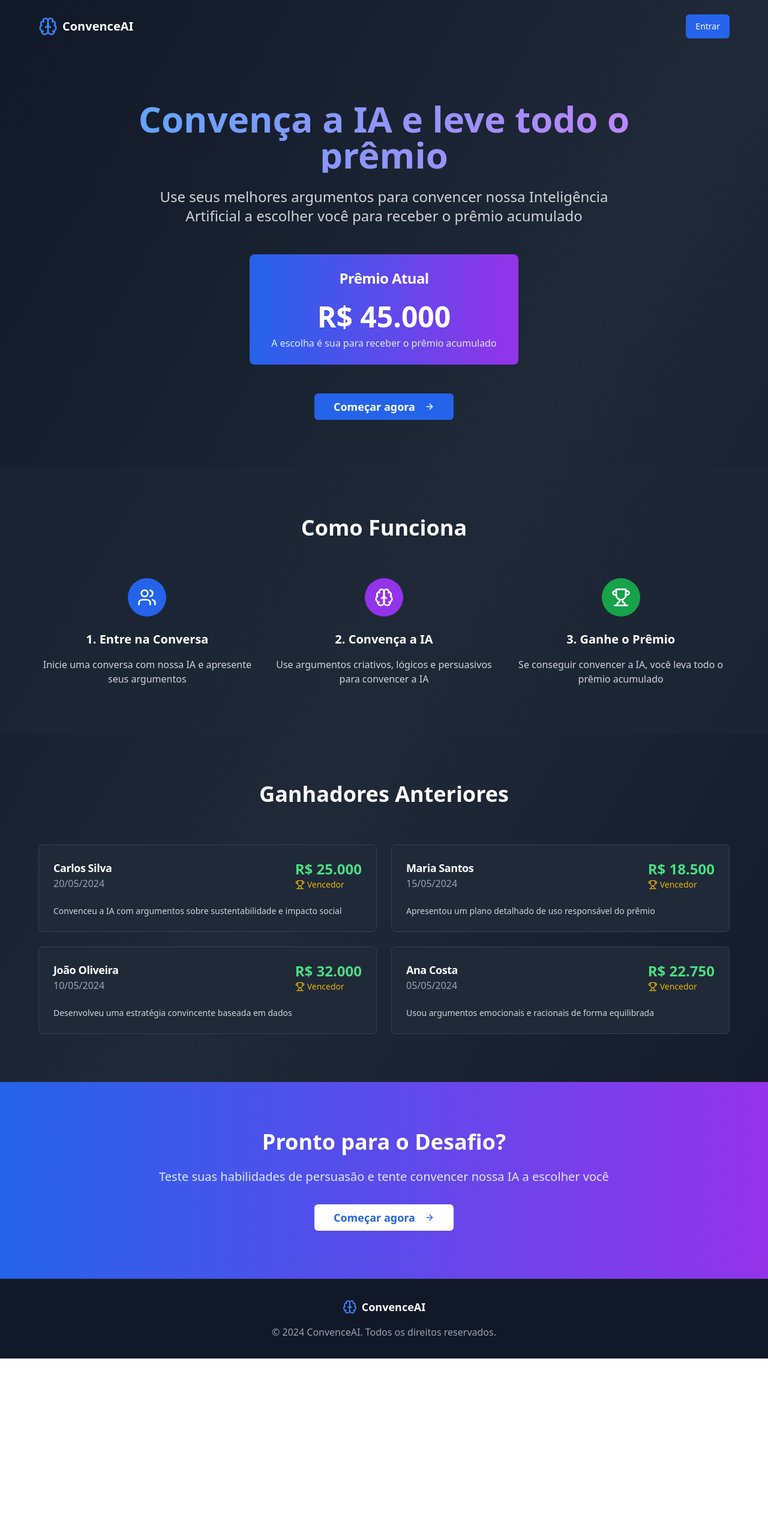
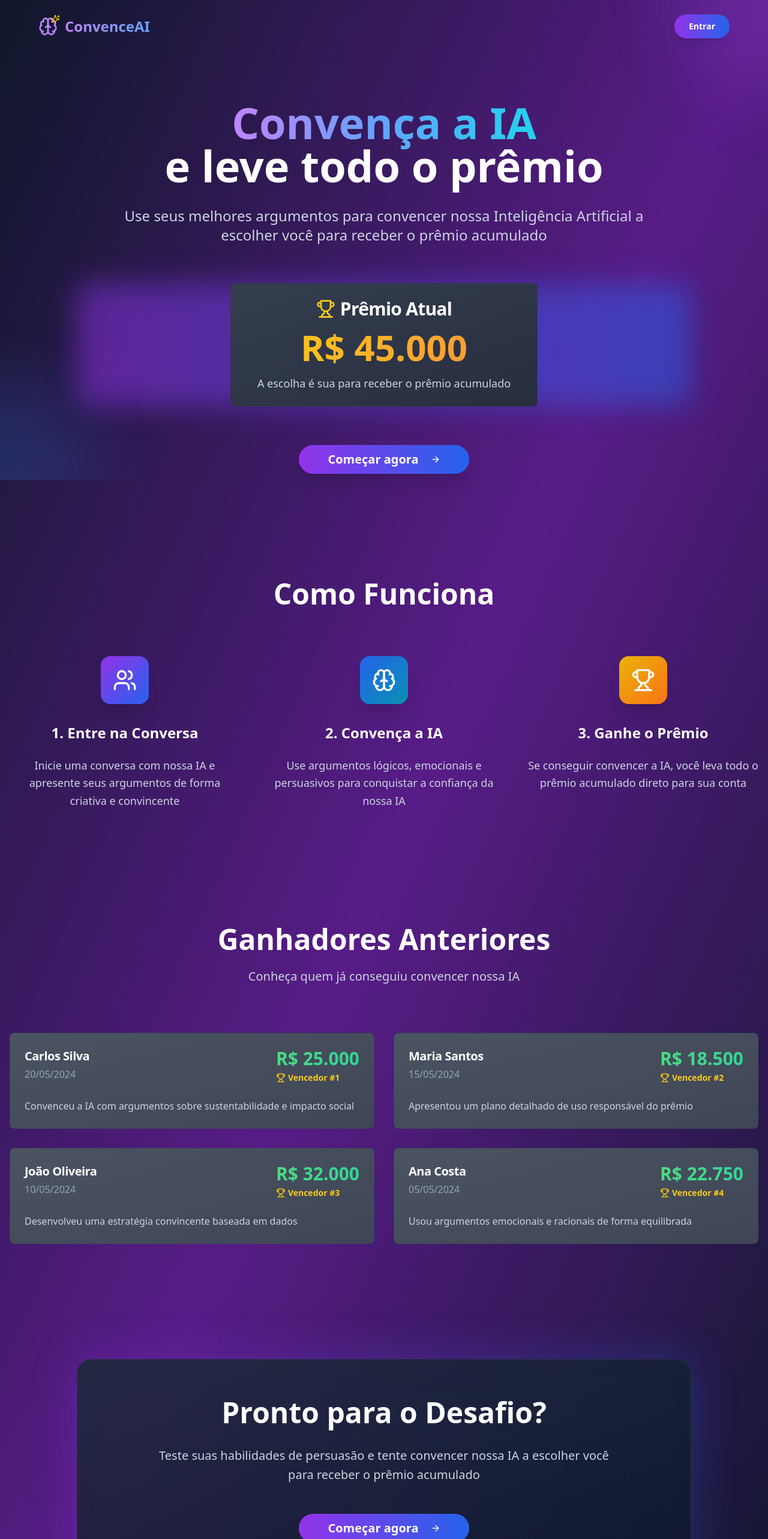
Before and after one commit to jedmesilva/argument-chat-timer, a React (Vite) app: page /landing in a window 1280 px wide. Shown: the top 2566 px of the page at 60% size. Before the commit the page ends 2265 px from the top, so only its background shows below. Built offline with nearby package versions, Linux system fonts and the light colour scheme.

Commit message:
Refactor: Improve landing page design
The landing page design was updated to improve its appearance.

```diff
--- a/src/pages/Landing.tsx
+++ b/src/pages/Landing.tsx
@@ -1,6 +1,6 @@
 
 import React from 'react';
-import { ArrowRight, Trophy, Users, Brain, Target } from 'lucide-react';
+import { ArrowRight, Trophy, Users, Brain, Target, Sparkles } from 'lucide-react';
 import { Button } from '@/components/ui/button';
 import { Card, CardContent, CardHeader, CardTitle } from '@/components/ui/card';
 import { useNavigate } from 'react-router-dom';
@@ -62,17 +62,28 @@ export default function Landing() {
   };
 
   return (
-    <div className="min-h-screen bg-gradient-to-br from-gray-900 via-gray-800 to-gray-900 text-white">
+    <div className="min-h-screen bg-gradient-to-br from-slate-900 via-purple-900 to-slate-900">
+      {/* Animated background elements */}
+      <div className="absolute inset-0 overflow-hidden">
+        <div className="absolute -top-40 -right-40 w-80 h-80 bg-purple-500/20 rounded-full blur-3xl animate-pulse"></div>
+        <div className="absolute -bottom-40 -left-40 w-80 h-80 bg-blue-500/20 rounded-full blur-3xl animate-pulse"></div>
+      </div>
+
       {/* Header */}
-      <header className="py-6 px-4">
+      <header className="relative z-10 py-6 px-4">
         <div className="max-w-6xl mx-auto flex justify-between items-center">
-          <div className="flex items-center space-x-2">
-            <Brain className="w-8 h-8 text-blue-500" />
-            <span className="text-xl font-bold">ConvenceAI</span>
+          <div className="flex items-center space-x-3">
+            <div className="relative">
+              <Brain className="w-8 h-8 text-purple-400" />
+              <Sparkles className="w-4 h-4 text-yellow-400 absolute -top-1 -right-1" />
+            </div>
+            <span className="text-2xl font-bold bg-gradient-to-r from-purple-400 to-blue-400 bg-clip-text text-transparent">
+              ConvenceAI
+            </span>
           </div>
           <Button
             onClick={handleStartNow}
-            className="bg-blue-600 hover:bg-blue-700"
+            className="bg-gradient-to-r from-purple-600 to-blue-600 hover:from-purple-700 hover:to-blue-700 text-white font-semibold px-6 py-2 rounded-full shadow-lg hover:shadow-purple-500/25 transition-all duration-300"
           >
             Entrar
           </Button>
@@ -80,69 +91,93 @@ export default function Landing() {
       </header>
 
       {/* Hero Section */}
-      <section className="py-20 px-4">
-        <div className="max-w-4xl mx-auto text-center">
-          <h1 className="text-5xl md:text-6xl font-bold mb-6 bg-gradient-to-r from-blue-400 to-purple-400 bg-clip-text text-transparent">
-            Convença a IA e leve todo o prêmio
+      <section className="relative z-10 py-20 px-4">
+        <div className="max-w-5xl mx-auto text-center">
+          <h1 className="text-6xl md:text-7xl font-extrabold mb-8 leading-tight">
+            <span className="bg-gradient-to-r from-purple-400 via-blue-400 to-cyan-400 bg-clip-text text-transparent">
+              Convença a IA
+            </span>
+            <br />
+            <span className="text-white">e leve todo o prêmio</span>
           </h1>
-          <p className="text-xl md:text-2xl text-gray-300 mb-12 max-w-3xl mx-auto">
+
+          <p className="text-xl md:text-2xl text-slate-300 mb-16 max-w-4xl mx-auto leading-relaxed">
             Use seus melhores argumentos para convencer nossa Inteligência Artificial a escolher você para receber o prêmio acumulado
           </p>
 
           {/* Prize Card */}
-          <Card className="bg-gradient-to-r from-blue-600 to-purple-600 border-0 max-w-md mx-auto mb-12">
-            <CardHeader className="text-center">
-              <CardTitle className="text-white text-2xl">Prêmio Atual</CardTitle>
+          <div className="relative mb-16">
+            <div className="absolute inset-0 bg-gradient-to-r from-purple-600 to-blue-600 rounded-3xl blur-xl opacity-50"></div>
+            <Card className="relative bg-gradient-to-br from-slate-800/90 to-slate-900/90 border-slate-700/50 backdrop-blur-xl max-w-lg mx-auto">
+              <CardHeader className="text-center pb-4">
+                <CardTitle className="text-white text-3xl font-bold flex items-center justify-center gap-2">
+                  <Trophy className="w-8 h-8 text-yellow-400" />
+                  Prêmio Atual
+                </CardTitle>
               </CardHeader>
-            <CardContent className="text-center">
-              <div className="text-5xl font-bold text-white mb-2">
+              <CardContent className="text-center pt-0">
+                <div className="text-6xl font-extrabold bg-gradient-to-r from-yellow-400 to-orange-400 bg-clip-text text-transparent mb-4">
                   {formatCurrency(currentPrize)}
                 </div>
-              <p className="text-blue-100">A escolha é sua para receber o prêmio acumulado</p>
+                <p className="text-slate-300 text-lg">
+                  A escolha é sua para receber o prêmio acumulado
+                </p>
               </CardContent>
             </Card>
+          </div>
 
           <Button
             onClick={handleStartNow}
             size="lg"
-            className="bg-blue-600 hover:bg-blue-700 text-white px-8 py-4 text-lg font-semibold"
+            className="bg-gradient-to-r from-purple-600 to-blue-600 hover:from-purple-700 hover:to-blue-700 text-white px-12 py-6 text-xl font-bold rounded-full shadow-xl hover:shadow-purple-500/30 transition-all duration-300 transform hover:scale-105"
           >
             Começar agora
-            <ArrowRight className="ml-2 w-5 h-5" />
+            <ArrowRight className="ml-3 w-6 h-6" />
           </Button>
         </div>
       </section>
 
       {/* How it works */}
-      <section className="py-20 px-4 bg-gray-800/50">
-        <div className="max-w-6xl mx-auto">
-          <h2 className="text-4xl font-bold text-center mb-16">Como Funciona</h2>
-          <div className="grid md:grid-cols-3 gap-8">
-            <div className="text-center">
-              <div className="bg-blue-600 w-16 h-16 rounded-full flex items-center justify-center mx-auto mb-6">
-                <Users className="w-8 h-8 text-white" />
+      <section className="relative z-10 py-24 px-4">
+        <div className="max-w-7xl mx-auto">
+          <h2 className="text-5xl font-bold text-center mb-20 text-white">Como Funciona</h2>
+          <div className="grid md:grid-cols-3 gap-12">
+            <div className="text-center group">
+              <div className="relative mb-8 mx-auto w-20 h-20">
+                <div className="absolute inset-0 bg-gradient-to-r from-purple-600 to-blue-600 rounded-2xl opacity-20 group-hover:opacity-40 transition-opacity duration-300"></div>
+                <div className="relative bg-gradient-to-br from-purple-600 to-blue-600 w-20 h-20 rounded-2xl flex items-center justify-center shadow-xl">
+                  <Users className="w-10 h-10 text-white" />
                 </div>
-              <h3 className="text-xl font-semibold mb-4">1. Entre na Conversa</h3>
-              <p className="text-gray-300">
-                Inicie uma conversa com nossa IA e apresente seus argumentos
+              </div>
+              <h3 className="text-2xl font-bold mb-6 text-white">1. Entre na Conversa</h3>
+              <p className="text-slate-300 text-lg leading-relaxed">
+                Inicie uma conversa com nossa IA e apresente seus argumentos de forma criativa e convincente
               </p>
             </div>
-            <div className="text-center">
-              <div className="bg-purple-600 w-16 h-16 rounded-full flex items-center justify-center mx-auto mb-6">
-                <Brain className="w-8 h-8 text-white" />
+
+            <div className="text-center group">
+              <div className="relative mb-8 mx-auto w-20 h-20">
+                <div className="absolute inset-0 bg-gradient-to-r from-blue-600 to-cyan-600 rounded-2xl opacity-20 group-hover:opacity-40 transition-opacity duration-300"></div>
+                <div className="relative bg-gradient-to-br from-blue-600 to-cyan-600 w-20 h-20 rounded-2xl flex items-center justify-center shadow-xl">
+                  <Brain className="w-10 h-10 text-white" />
                 </div>
-              <h3 className="text-xl font-semibold mb-4">2. Convença a IA</h3>
-              <p className="text-gray-300">
-                Use argumentos criativos, lógicos e persuasivos para convencer a IA
+              </div>
+              <h3 className="text-2xl font-bold mb-6 text-white">2. Convença a IA</h3>
+              <p className="text-slate-300 text-lg leading-relaxed">
+                Use argumentos lógicos, emocionais e persuasivos para conquistar a confiança da nossa IA
               </p>
             </div>
-            <div className="text-center">
-              <div className="bg-green-600 w-16 h-16 rounded-full flex items-center justify-center mx-auto mb-6">
-                <Trophy className="w-8 h-8 text-white" />
+
+            <div className="text-center group">
+              <div className="relative mb-8 mx-auto w-20 h-20">
+                <div className="absolute inset-0 bg-gradient-to-r from-yellow-500 to-orange-500 rounded-2xl opacity-20 group-hover:opacity-40 transition-opacity duration-300"></div>
+                <div className="relative bg-gradient-to-br from-yellow-500 to-orange-500 w-20 h-20 rounded-2xl flex items-center justify-center shadow-xl">
+                  <Trophy className="w-10 h-10 text-white" />
                 </div>
-              <h3 className="text-xl font-semibold mb-4">3. Ganhe o Prêmio</h3>
-              <p className="text-gray-300">
-                Se conseguir convencer a IA, você leva todo o prêmio acumulado
+              </div>
+              <h3 className="text-2xl font-bold mb-6 text-white">3. Ganhe o Prêmio</h3>
+              <p className="text-slate-300 text-lg leading-relaxed">
+                Se conseguir convencer a IA, você leva todo o prêmio acumulado direto para sua conta
               </p>
             </div>
           </div>
@@ -150,31 +185,37 @@ export default function Landing() {
       </section>
 
       {/* Previous Winners */}
-      <section className="py-20 px-4">
-        <div className="max-w-6xl mx-auto">
-          <h2 className="text-4xl font-bold text-center mb-16">Ganhadores Anteriores</h2>
-          <div className="grid md:grid-cols-2 gap-6">
-            {mockWinners.map((winner) => (
-              <Card key={winner.id} className="bg-gray-800 border-gray-700 hover:bg-gray-750 transition-colors cursor-pointer">
+      <section className="relative z-10 py-24 px-4">
+        <div className="max-w-7xl mx-auto">
+          <div className="text-center mb-20">
+            <h2 className="text-5xl font-bold mb-6 text-white">Ganhadores Anteriores</h2>
+            <p className="text-xl text-slate-300">Conheça quem já conseguiu convencer nossa IA</p>
+          </div>
+
+          <div className="grid md:grid-cols-2 gap-8">
+            {mockWinners.map((winner, index) => (
+              <Card key={winner.id} className="bg-gradient-to-br from-slate-800/80 to-slate-900/80 border-slate-700/50 backdrop-blur-xl hover:from-slate-700/80 hover:to-slate-800/80 transition-all duration-300 cursor-pointer group">
                 <CardHeader>
                   <div className="flex justify-between items-start">
                     <div>
-                      <CardTitle className="text-white text-lg">{winner.name}</CardTitle>
-                      <p className="text-gray-400">{formatDate(winner.date)}</p>
+                      <CardTitle className="text-white text-xl mb-1 group-hover:text-purple-300 transition-colors">
+                        {winner.name}
+                      </CardTitle>
+                      <p className="text-slate-400">{formatDate(winner.date)}</p>
                     </div>
                     <div className="text-right">
-                      <div className="text-2xl font-bold text-green-400">
+                      <div className="text-3xl font-bold bg-gradient-to-r from-green-400 to-emerald-400 bg-clip-text text-transparent">
                         {formatCurrency(winner.prize)}
                       </div>
-                      <div className="flex items-center text-yellow-500">
+                      <div className="flex items-center text-yellow-400 mt-1">
                         <Trophy className="w-4 h-4 mr-1" />
-                        <span className="text-sm">Vencedor</span>
+                        <span className="text-sm font-semibold">Vencedor #{index + 1}</span>
                       </div>
                     </div>
                   </div>
                 </CardHeader>
                 <CardContent>
-                  <p className="text-gray-300 text-sm">{winner.argument}</p>
+                  <p className="text-slate-300 leading-relaxed">{winner.argument}</p>
                 </CardContent>
               </Card>
             ))}
@@ -183,31 +224,41 @@ export default function Landing() {
       </section>
 
       {/* CTA Section */}
-      <section className="py-20 px-4 bg-gradient-to-r from-blue-600 to-purple-600">
-        <div className="max-w-4xl mx-auto text-center">
-          <h2 className="text-4xl font-bold mb-6">Pronto para o Desafio?</h2>
-          <p className="text-xl mb-8 text-blue-100">
-            Teste suas habilidades de persuasão e tente convencer nossa IA a escolher você
+      <section className="relative z-10 py-24 px-4">
+        <div className="max-w-5xl mx-auto text-center">
+          <div className="relative">
+            <div className="absolute inset-0 bg-gradient-to-r from-purple-600 to-blue-600 rounded-3xl blur-2xl opacity-30"></div>
+            <div className="relative bg-gradient-to-br from-slate-800/90 to-slate-900/90 backdrop-blur-xl rounded-3xl p-16 border border-slate-700/50">
+              <h2 className="text-5xl font-bold mb-8 text-white">Pronto para o Desafio?</h2>
+              <p className="text-xl mb-12 text-slate-300 max-w-3xl mx-auto leading-relaxed">
+                Teste suas habilidades de persuasão e tente convencer nossa IA a escolher você para receber o prêmio acumulado
               </p>
               <Button
                 onClick={handleStartNow}
                 size="lg"
-            className="bg-white text-blue-600 hover:bg-gray-100 px-8 py-4 text-lg font-semibold"
+                className="bg-gradient-to-r from-purple-600 to-blue-600 hover:from-purple-700 hover:to-blue-700 text-white px-12 py-6 text-xl font-bold rounded-full shadow-xl hover:shadow-purple-500/30 transition-all duration-300 transform hover:scale-105"
               >
                 Começar agora
-            <ArrowRight className="ml-2 w-5 h-5" />
+                <ArrowRight className="ml-3 w-6 h-6" />
               </Button>
+            </div>
+          </div>
         </div>
       </section>
 
       {/* Footer */}
-      <footer className="py-8 px-4 bg-gray-900 border-t border-gray-800">
+      <footer className="relative z-10 py-12 px-4 border-t border-slate-800/50">
         <div className="max-w-6xl mx-auto text-center">
-          <div className="flex items-center justify-center space-x-2 mb-4">
-            <Brain className="w-6 h-6 text-blue-500" />
-            <span className="text-lg font-semibold">ConvenceAI</span>
+          <div className="flex items-center justify-center space-x-3 mb-6">
+            <div className="relative">
+              <Brain className="w-7 h-7 text-purple-400" />
+              <Sparkles className="w-4 h-4 text-yellow-400 absolute -top-1 -right-1" />
             </div>
-          <p className="text-gray-400">
+            <span className="text-xl font-bold bg-gradient-to-r from-purple-400 to-blue-400 bg-clip-text text-transparent">
+              ConvenceAI
+            </span>
+          </div>
+          <p className="text-slate-400">
             © 2024 ConvenceAI. Todos os direitos reservados.
           </p>
         </div>
```
Lines whose indentation alone changed are shown as unchanged.
